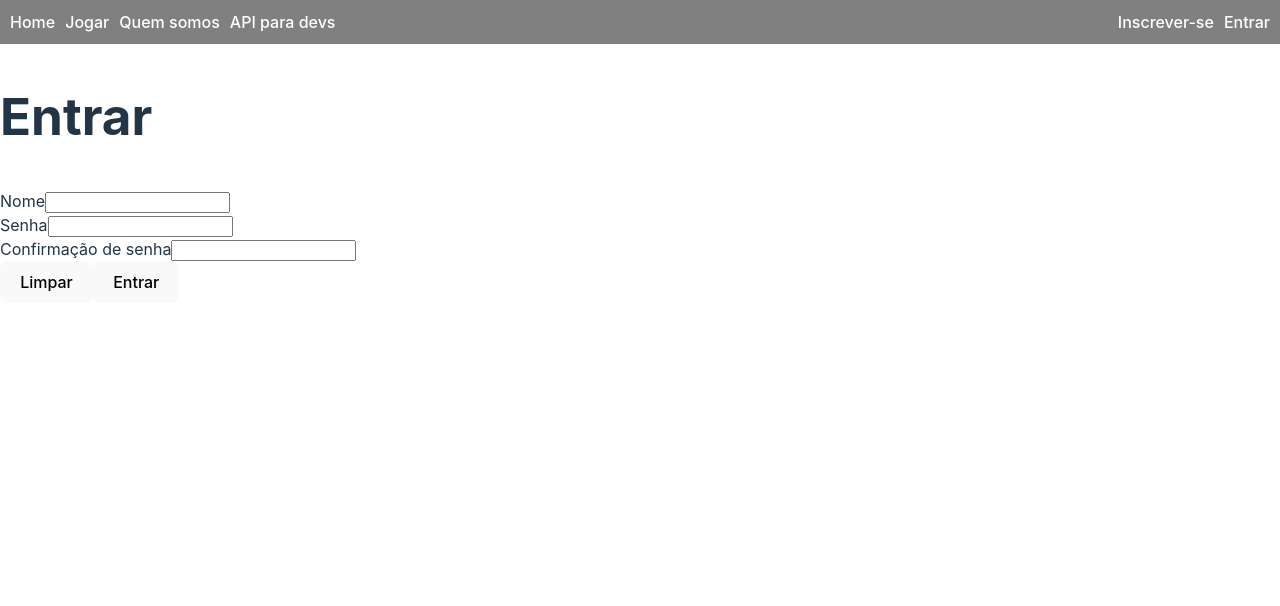
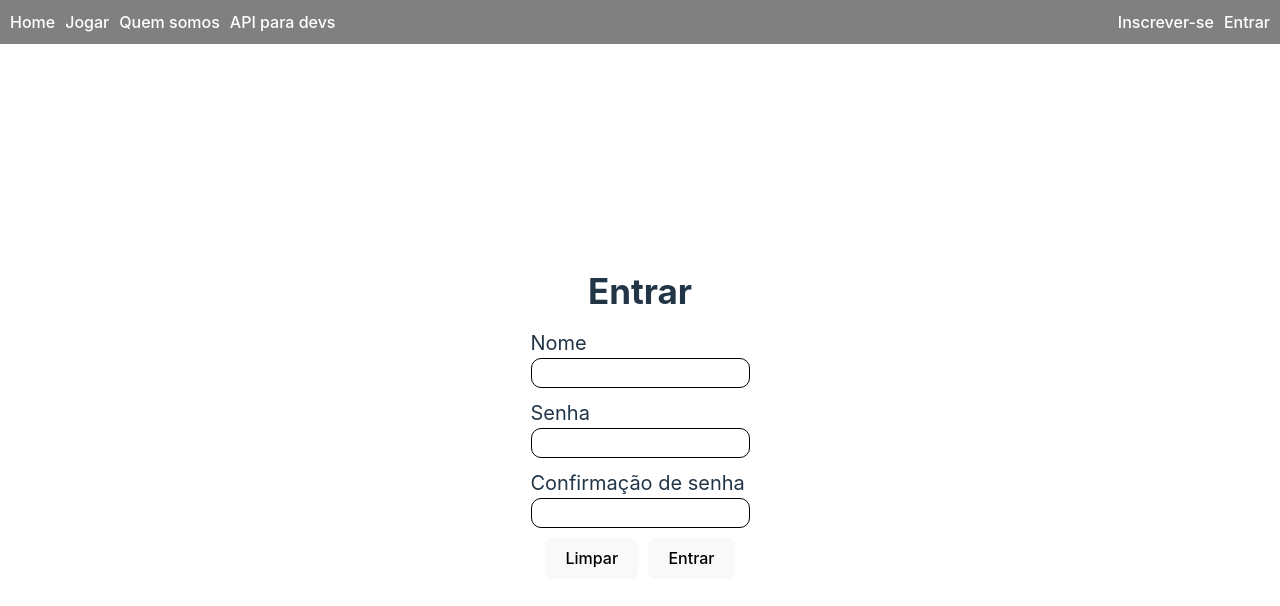
Before and after one commit to corrumptus/sudoku, a React app in the folder client/: page /signup in a window 1280 px wide. Shown: the top 606 px of the page. Built offline with nearby package versions, Linux system fonts and the light colour scheme; the HTML template or start-up script is replaced by a standard one.

Commit message:
importing the styles

```diff
--- a/client/src/routes/Signup.tsx
+++ b/client/src/routes/Signup.tsx
@@ -1,4 +1,5 @@
 import { ChangeEvent, FormEvent, MouseEvent, useState } from "react";
+import "../styles/signup.css";
 
 export default function Signup() {
   const [ signUp, setSignUp ] = useState<{
@@ -57,7 +58,7 @@ export default function Signup() {
   }
 
   return (
-    <div>
+    <div className="signup">
       <form onSubmit={handleSubmit}>
         <h1>Entrar</h1>
         <div>
```
